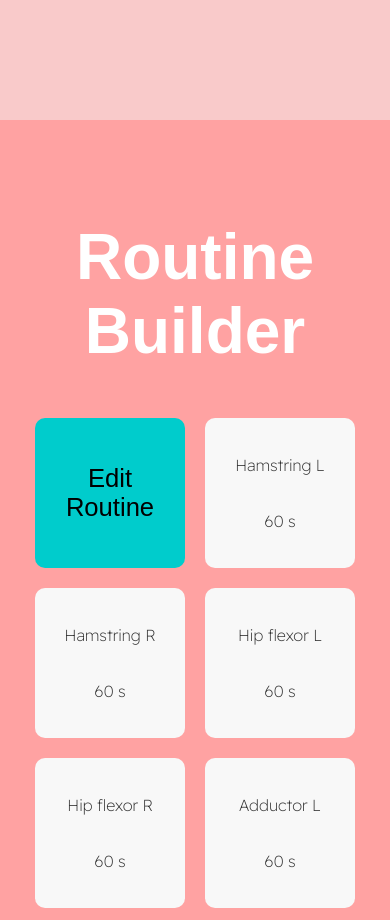
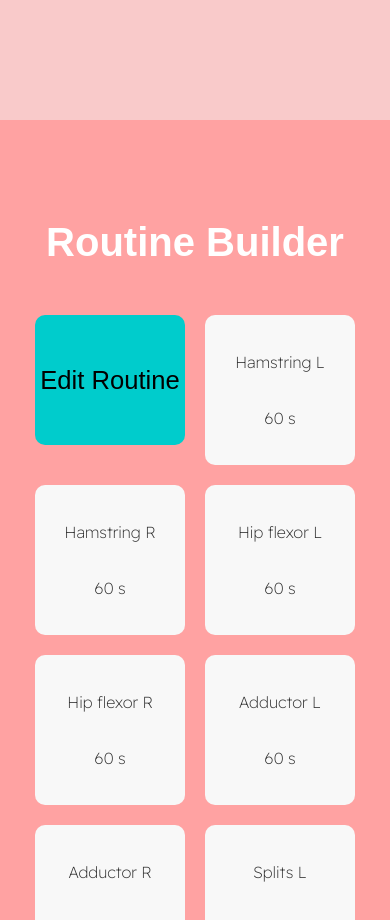
Before and after one commit to ElianeV/Bendy-Candle, a React (Create React App) app: page / in a window 390 px wide. Shown: the part 880-1800 px from the top of the page. Built offline with nearby package versions, Linux system fonts and the light colour scheme; a web font is replaced by a local one.

Commit message:
More efficient CSS (classnames, etc.)

```diff
--- a/src/App.scss
+++ b/src/App.scss
@@ -7,48 +7,10 @@
 }
 
 $myblack: #333333;
+$darkPink: #ffa2a2;
+$darkCyan: #00cccc;
 
-// RESPONSIVE INTRO
-
-@media only screen and (min-width: 1500px) {
-  .intro-container {
-    max-width: 1500px;
-  }
-}
-
-@media only screen and (max-width: 800px) {
-  .intro-container-wide {
-    height: 1000px;
-    .intro-container {
-      display: flex;
-      flex-direction: column;
-    }
-  }
-}
-@media only screen and (max-width: 520px) {
-  .intro-container-wide {
-    .intro-container {
-      .intro {
-        width: 260px !important;
-        height: 210px;
-        margin-top: 150px;
-        h1 {
-          margin-bottom: 10px;
-          font-size: 2.5rem !important;
-        }
-        p {
-          font-size: 1rem !important;
-        }
-      }
-      .introImg {
-        width: 200px !important;
-        height: 250px !important;
-      }
-    }
-  }
-}
-
-/* INTRO */
+// INTRO
 .intro-container-wide {
   background-color: #f9caca;
   display: flex;
@@ -82,16 +44,48 @@ $myblack: #333333;
   }
 }
 
-// RESPONSIVE ROUTINE
+// RESPONSIVE INTRO
+
 @media only screen and (min-width: 1500px) {
-  .routinebuilder-container {
+  .intro-container {
     max-width: 1500px;
   }
 }
+@media only screen and (max-width: 850px) {
+  .intro-container-wide {
+    height: 1000px;
+    .intro-container {
+      display: flex;
+      flex-direction: column;
+    }
+  }
+}
+@media only screen and (max-width: 520px) {
+  .intro-container-wide {
+    .intro-container {
+      .intro {
+        width: 260px !important;
+        height: 210px;
+        margin-top: 150px;
+        h1 {
+          margin-bottom: 10px;
+          font-size: 2.5rem !important;
+        }
+        p {
+          font-size: 1rem !important;
+        }
+      }
+      .introImg {
+        width: 200px !important;
+        height: 250px !important;
+      }
+    }
+  }
+}
 
-/* ROUTINE */
+// ROUTINE
 .routinebuilder-container-wide {
-  background-color: #ffa2a2;
+  background-color: $darkPink;
   display: flex;
   justify-content: center;
   color: $myblack;
@@ -103,8 +97,13 @@ $myblack: #333333;
       font-family: MuseoModerno, sans-serif;
       color: white;
       font-size: 4rem;
-      padding-top: 100px;
-      margin-bottom: 50px;
+      margin: 100px 0 50px 0;
+    }
+    input {
+      width: 120px;
+    }
+    select {
+      width: 120px;
     }
     .exerciseContainer {
       max-width: 1200px;
@@ -112,105 +111,72 @@ $myblack: #333333;
       display: flex;
       flex-wrap: wrap;
       justify-content: center;
-      .editExerciseButton-nonEditMode {
+      .square {
         width: 150px;
         height: 150px;
+        display: flex;
+        flex-direction: column;
+        justify-content: space-evenly;
+        align-items: center;
+        border-radius: 10px;
         margin: 0 10px 20px 10px;
+        transition: transform 0.4s;
+      }
+      .editExerciseButton-nonEditMode {
         border-radius: 20px;
-
-        transition: transform 330ms ease;
+        &:hover {
+          transform: scale(1.1, 1.1);
         }
-      .editExerciseButton-nonEditMode:hover {
-        transform: scale(1.1, 1.1);
       }
       .editExButton {
         width: 100%;
         height: 100%;
         font-size: 1.6rem;
-        padding: 10px;
         cursor: pointer;
         font-family: MuseoModerno, sans-serif;
-        background-color: #00cccc;
-        border-radius: 10px;
+        background-color: $darkCyan;
         border: none;
-        transition: background-color 0.4s ease;
-      }
-      .editExButton:hover {
+        transition: background-color 0.4s;
+        &:hover {
           background-color: cyan;
         }
+      }
       .editExerciseButton-editMode {
-        width: 150px;
-        height: 150px;
-        margin: 0 10px 20px 10px;
-        border-radius: 10px;
         background-color: cyan;
-        display: flex;
-        flex-direction: column;
-        justify-content: space-evenly;
-        align-items: center;
-        transition: transform 330ms ease;
-        input {
-          margin-bottom: 4px;
-          border-radius: 7px;
-          font-family: "Readex Pro", sans-serif;
-          width: 120px;
-        }
-        select {
-          font-family: "Readex Pro", sans-serif;
-          width: 120px;
-        }
         button {
-          padding: 2px;
-          font-family: "Readex Pro", sans-serif;
           width: 120px;
           cursor: pointer;
         }
-      }
-      .editExerciseButton-editMode:hover {
+        &:hover {
           transform: scale(1.1, 1.1);
         }
+      }
       .exerciseBar {
-        width: 150px;
-        height: 150px;
-        border-radius: 10px;
-        margin: 0 10px 20px 10px;
-        display: flex;
-        flex-direction: column;
-        justify-content: space-evenly;
-        align-items: center;
         background-color: #f8f8f8;
-        transition: all 330ms ease;
-        input {
-          font-family: "Readex Pro", sans-serif;
-          width: 120px;
-          border-radius: 7px;
-        }
-        select {
-          font-family: "Readex Pro", sans-serif;
-          width: 120px;
-        }
+        transition: all 0.4s;
         .editButton {
           color: $myblack;
-          transition: color 0.4s ease;
-        }
-        .editButton:hover {
+          transition: color 0.4s;
+          &:hover {
             color: #00cccc;
             cursor: pointer;
           }
+        }
         .deleteButton {
           color: $myblack;
-          transition: color 0.4s ease;
-        }
-        .deleteButton:hover {
+          transition: color 0.4s;
+          &:hover {
             color: #b91515;
             cursor: pointer;
           }
         }
-      .exerciseBar:hover {
+        &:hover {
           transform: scale(1.1, 1.1);
           background-color: white;
         }
       }
+    }
+
     .nextPage {
       width: 280px;
       margin: 20px auto 20px auto;
@@ -228,7 +194,6 @@ $myblack: #333333;
         }
         .right {
           transform: rotate(-45deg);
-          -webkit-transform: rotate(-45deg);
         }
       }
     }
@@ -238,7 +203,28 @@ $myblack: #333333;
   }
 }
 
-/* TIMER */
+// RESPONSIVE ROUTINE
+@media only screen and (min-width: 1500px) {
+  .routinebuilder-container {
+    max-width: 1500px;
+  }
+}
+@media only screen and (max-width: 850px) {
+  .routinebuilder-container-wide {
+    height: 1500px;
+  }
+}
+@media only screen and (max-width: 520px) {
+  .routinebuilder-container-wide {
+    .routinebuilder-container {
+      h1 {
+        font-size: 2.5rem !important;
+      }
+    }
+  }
+}
+
+// TIMER
 
 .fullTimerWindow {
   font-family: MuseoModerno, sans-serif;
@@ -276,9 +262,6 @@ $myblack: #333333;
   font-size: 3vw;
   border-radius: 20px;
 }
-.countdownButton:hover {
-  color: cyan;
-}
 
 @media only screen and (max-width: 415px) {
   .fullTimerWindow {
--- a/src/components/main/Exercisebar.js
+++ b/src/components/main/Exercisebar.js
@@ -19,7 +19,7 @@ function Exercisebar(props) {
   const [edit, setEdit] = useState(false);
 
   return (
-    <div className="exerciseBar">
+    <div className="exerciseBar square">
       {edit ? (
         <>
           <input
--- a/src/components/main/Routinebuilder.js
+++ b/src/components/main/Routinebuilder.js
@@ -77,7 +77,7 @@ function Routinebar(props) {
         <h1>Routine Builder</h1>
         <div className="exerciseContainer">
           {editRoutine ? (
-            <div className="editExerciseButton-editMode">
+            <div className="editExerciseButton-editMode square">
               <input
                 placeholder="Exercise name"
                 value={newName}
@@ -98,9 +98,9 @@ function Routinebar(props) {
               <button onClick={addExercise}>Add Exercise</button>
             </div>
           ) : (
-            <div className="editExerciseButton-nonEditMode">
+            <div className="editExerciseButton-nonEditMode square">
               <button
-                className="editExButton"
+                className="editExButton square"
                 type="button"
                 onClick={() => setEditRoutine(true)}
               >
```
Lines whose indentation alone changed are shown as unchanged.
